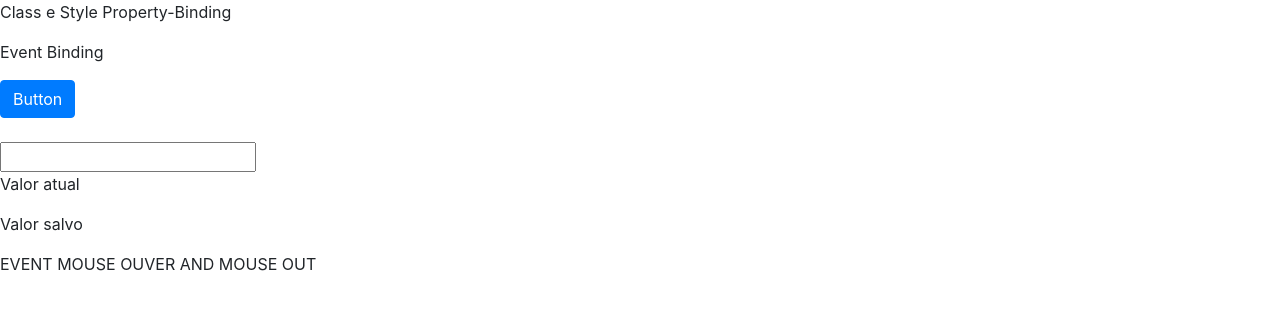
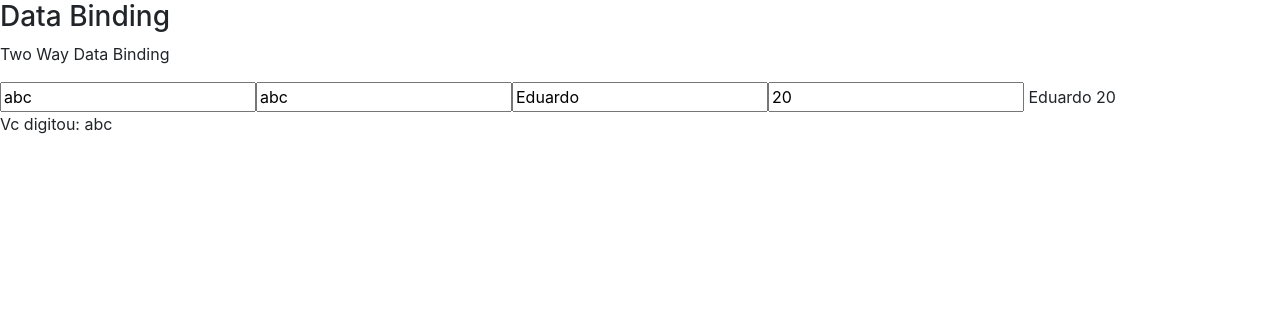
Before and after one commit to DuAraujo/primeiro-projeto, an Angular app: page / in a window 1280 px wide. Shown: the top 310 px of the page. Built offline with nearby package versions, Linux system fonts and the light colour scheme.

Commit message:
two way data binding

```diff
--- a/src/app/app.module.ts
+++ b/src/app/app.module.ts
@@ -1,5 +1,6 @@
 import { BrowserModule } from '@angular/platform-browser';
 import { NgModule } from '@angular/core';
+import { FormsModule } from '@angular/forms';
 
 import { AppComponent } from './app.component';
 import { MeuPrimeiroComponent } from './meu-primeiro/meu-primeiro.component';
@@ -18,7 +19,8 @@ import { DataBindingComponent } from './data-binding/data-binding.component';
   ],
   imports: [
     BrowserModule,
-    CursosModule
+    CursosModule,
+    FormsModule
   ],
   providers:[
     CursosService
--- a/src/app/data-binding/data-binding.component.html
+++ b/src/app/data-binding/data-binding.component.html
@@ -14,9 +14,9 @@
     <img [src] = "urlImagem">
   </article> -->
 
-  <article>
+ <!--  <article>
     <p>Class e Style Property-Binding</p>
-  </article>
+  </article> -->
 
   <!-- <article>
     <p>Options:</p>
@@ -44,7 +44,7 @@
 
 
 
-  <article>
+  <!-- <article>
     <p>Event Binding</p>
     <div>
       <button (click)="botaoClicado()" class="btn btn-primary">Button</button>
@@ -62,6 +62,29 @@
       EVENT MOUSE OUVER AND MOUSE OUT
     </span>
 
+  </article> -->
+
+  <h3>Data Binding</h3>
+  <article>
+    <p>Two Way Data Binding</p>
+    <div>
+        <input type="text"
+          [value] = "nome"
+          (input)="onkeyUp($event.target.value)"
+        />
+
+        <input type="text" [(ngModel)]="nome"/>
+
+        <input type="text" [(ngModel)]="elector.name"/>
+        <input type="text" [(ngModel)]="elector.age"/>
+        {{elector.name}}
+        {{elector.age}}
+
+    </div>
+    <p>Vc digitou: {{nome}}</p>
+
   </article>
 
+
+
 </section>
--- a/src/app/data-binding/data-binding.component.ts
+++ b/src/app/data-binding/data-binding.component.ts
@@ -14,6 +14,12 @@ export class DataBindingComponent implements OnInit {
   valorAtual: string = '';
   valorSalvo: string = '';
   isMouseOver: boolean = false;
+  nome: string = 'abc';
+
+  elector: any = {
+    name: 'Eduardo',
+    age: 20
+  }
 
 
   constructor() {
@@ -35,7 +41,7 @@ export class DataBindingComponent implements OnInit {
 
   onkeyUp(evento){
     console.log(evento);
-    this.valorAtual = evento;
+    this.nome = evento;
   }
 
   salvarValor(valor){
```
